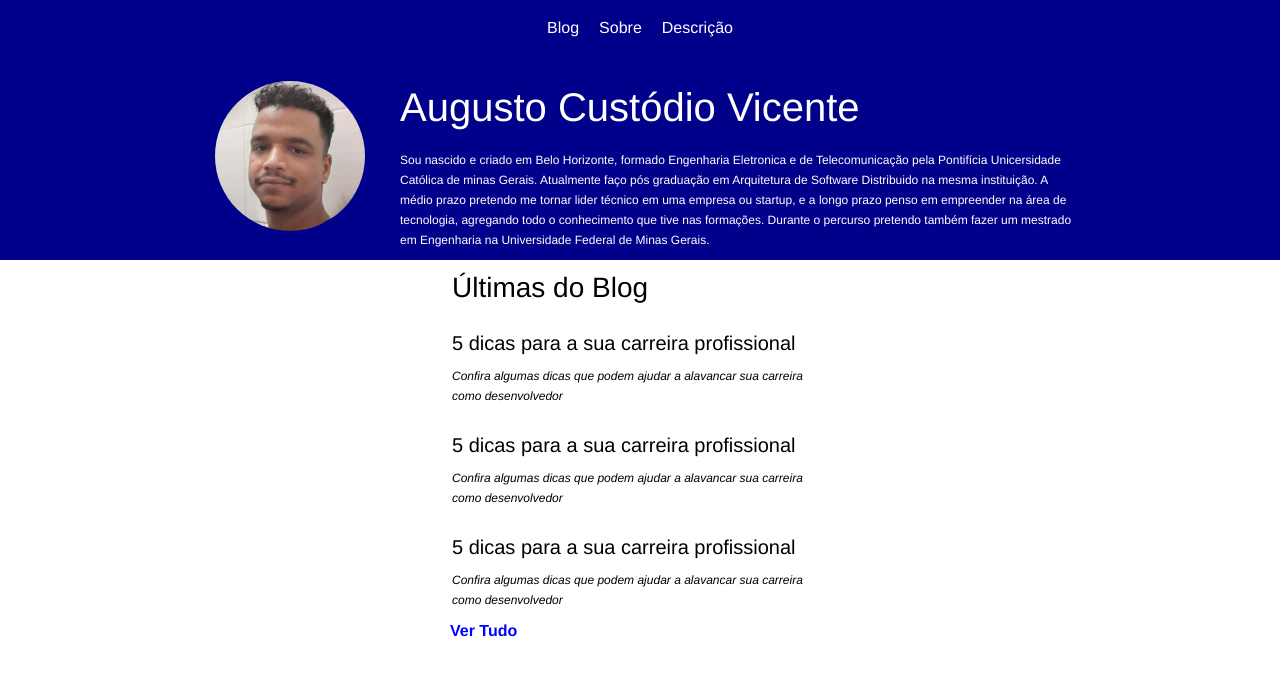
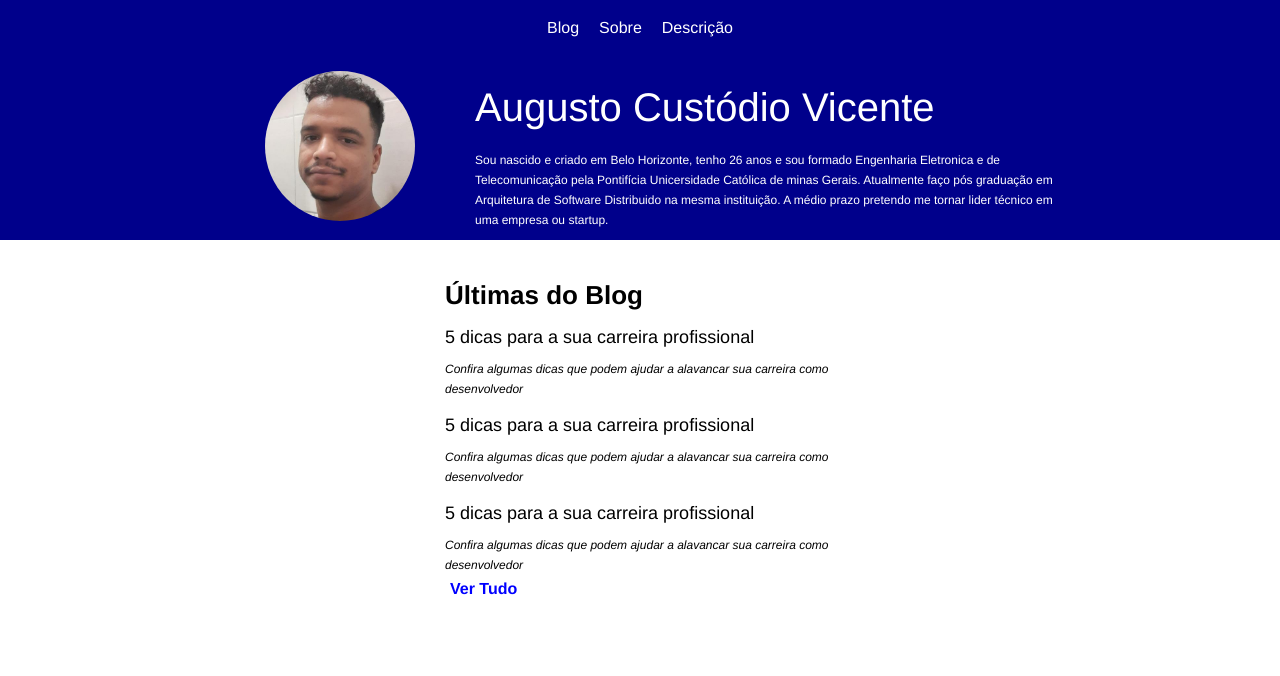
Before and after one commit to agvicente/angularaulas, an Angular app in the folder angularaulas/: page / in a window 1280 px wide. Shown: the top 676 px of the page. Built offline with nearby package versions, Linux system fonts and the light colour scheme.

Commit message:
ajustes css

```diff
--- a/angularaulas/src/app/app.component.ts
+++ b/angularaulas/src/app/app.component.ts
@@ -11,7 +11,7 @@ export class AppComponent {
 
 proprietario: Proprietario = new Proprietario(
   'Augusto Custódio Vicente',
-  'Sou nascido e criado em Belo Horizonte, formado Engenharia Eletronica e de Telecomunicação pela Pontifícia Unicersidade Católica de minas Gerais. Atualmente faço pós graduação em Arquitetura de Software Distribuido na mesma instituição. A médio prazo pretendo me tornar lider técnico em uma empresa ou startup, e a longo prazo penso em empreender na área de tecnologia, agregando todo o conhecimento que tive nas formações. Durante o percurso pretendo também fazer um mestrado em Engenharia na Universidade Federal de Minas Gerais.'
+  'Sou nascido e criado em Belo Horizonte, tenho 26 anos e sou formado Engenharia Eletronica e de Telecomunicação pela Pontifícia Unicersidade Católica de minas Gerais. Atualmente faço pós graduação em Arquitetura de Software Distribuido na mesma instituição. A médio prazo pretendo me tornar lider técnico em uma empresa ou startup.'
 );
 
 itensBlog: ItemBlog[] = [
--- a/angularaulas/src/styles.css
+++ b/angularaulas/src/styles.css
@@ -49,7 +49,7 @@ header {
 
 .sobre {
     margin: auto;
-    max-width: 900px;
+    max-width: 850px;
     display: flex;
     background-color: none;
 }
@@ -57,7 +57,7 @@ header {
 .foto {
     align-items: center;
     margin: auto;
-    padding: 25px;
+    background-color: none;
 }
 
 .eu {
@@ -67,7 +67,7 @@ header {
 }
 
 .biografia {
-    max-width: 700px;
+    max-width: 600px;
     height:fit-content ;
     background-color: none;
     color: #FFF;
@@ -100,16 +100,18 @@ header {
 
 .ultimasDoBlog .itemBlog,
 .ultimasDoBlog h1{
-   padding: 12px;
+   padding: 5px;
 }
 
 .ultimasDoBlog h1{
-    font-size: 28px;
+    font-weight: bold;
+    padding-top: 40px;
+    font-size: 26px;
  }
 
 .ultimasDoBlog .itemBlog:hover {
    background-color: azure;
-   border-radius: 15px;
+   border-radius: 5px;
 }
 
 .ultimasDoBlog .verTudo{
@@ -129,7 +131,7 @@ header {
     color: #000;
     text-transform: none;
     text-decoration: none;
-    font-size: 20px;
+    font-size: 18px;
  }
  .ultimasDoBlog h2 a:hover{
     color: blue;
```
